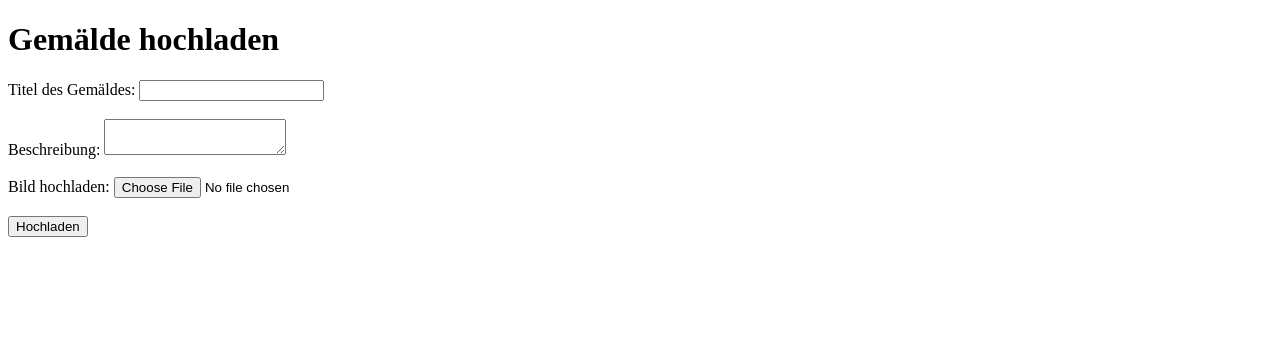
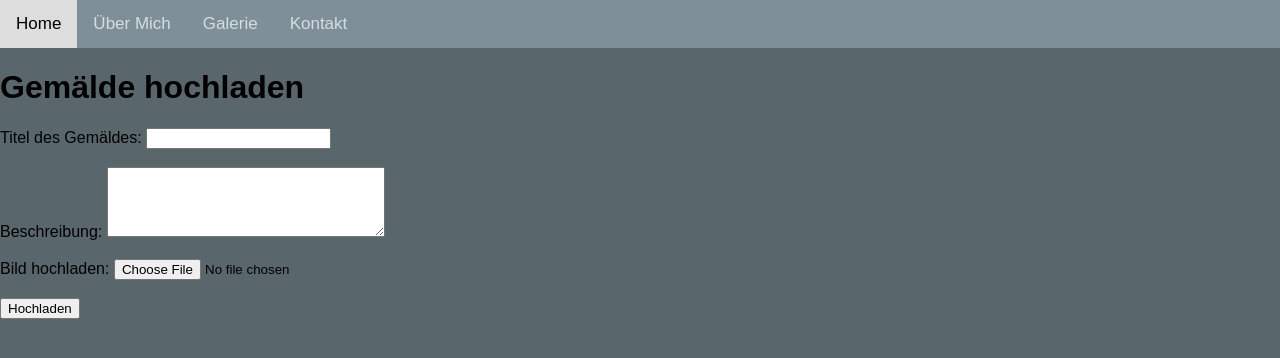
Before and after one commit to JokeCookie/Malerei-Mucke, a Flask app: page / in a window 1280 px wide. Shown: the top 358 px of the page. Run offline with Flask 3, Linux system fonts and the light colour scheme.

Commit message:
Navigation hinzugefügt

```diff
--- a/app.py
+++ b/app.py
@@ -1,4 +1,4 @@
-from flask import Flask, request, render_template, send_from_directory
+from flask import Flask, request, render_template, send_from_directory, redirect
 import os
 
 app = Flask(__name__)
@@ -7,6 +7,11 @@ UPLOAD_FOLDER = 'uploads'
 if not os.path.exists(UPLOAD_FOLDER):
     os.makedirs(UPLOAD_FOLDER)
 app.config['UPLOAD_FOLDER'] = UPLOAD_FOLDER
+
+@app.route('/home')
+def home():
+    # Diese Route lädt die Homepage
+    return render_template('home.html')
 
 @app.route('/')
 def index():
@@ -31,7 +36,8 @@ def upload_file():
     with open(metadata_path, 'w') as metadata_file:
         metadata_file.write(f"{title}\n{description}")
 
-    return f"Bild '{title}' erfolgreich hochgeladen!"
+    # Weiterleitung zur Upload-Seite nach erfolgreichem Hochladen
+    return redirect('/')  # Hier wird der Benutzer zur Upload-Seite zurückgeführt
 
 
 
--- a/static/styles.css
+++ b/static/styles.css
@@ -106,3 +106,23 @@ img {
     text-decoration: none;
     cursor: pointer;
 }
+
+/*Topnav*/
+.topnav {
+    overflow: hidden;
+    background-color: #7e8f97;
+}
+
+.topnav a {
+    float: left;
+    color: rgb(212, 221, 228);
+    text-align: center;
+    padding: 14px 16px;
+    text-decoration: none;
+    font-size: 17px;
+}
+
+.topnav a:hover {
+    background-color: #ddd;
+    color: black;
+}
--- a/templates/index.html
+++ b/templates/index.html
@@ -4,8 +4,15 @@
   <meta charset="UTF-8">
   <meta name="viewport" content="width=device-width, initial-scale=1.0">
   <title>Gemälde Upload</title>
+  <link rel="stylesheet" href="{{ url_for('static', filename='styles.css') }}">
 </head>
 <body>
+  <div class="topnav">
+    <a href="/home">Home</a>
+    <a href="#uebermich">Über Mich</a>
+    <a href="/gallery">Galerie</a>
+    <a href="kontakt.html">Kontakt</a>
+</div>
   <h1>Gemälde hochladen</h1>
   <form action="/upload" method="POST" enctype="multipart/form-data">
     <label for="title">Titel des Gemäldes:</label>
--- /dev/null
+++ b/uploads/IMG_1663.txt
@@ -0,0 +1,2 @@
+2
+2
--- a/uploads/Unknown.txt
+++ b/uploads/Unknown.txt
@@ -1,2 +1,2 @@
-Bild2
-Beschreibung2
+4
+4
```
Also changed, not shown: templates/gallery.html (+8 -0 lines), templates/home.html (added, +26 -0 lines), package-lock.json (added), templates/ACD0153E-FA54-41AA-A2E3-36AF15037A07.JPG (added), uploads/IMG_1663.png (added), 2 other files.
